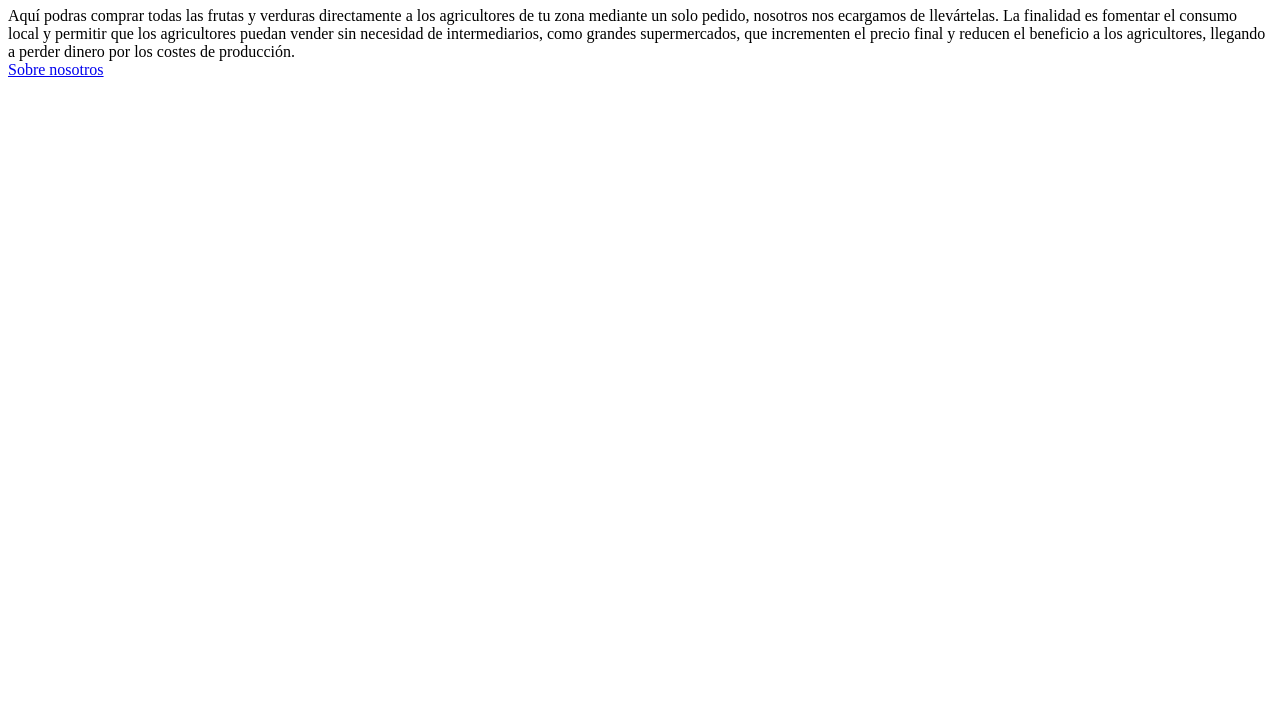
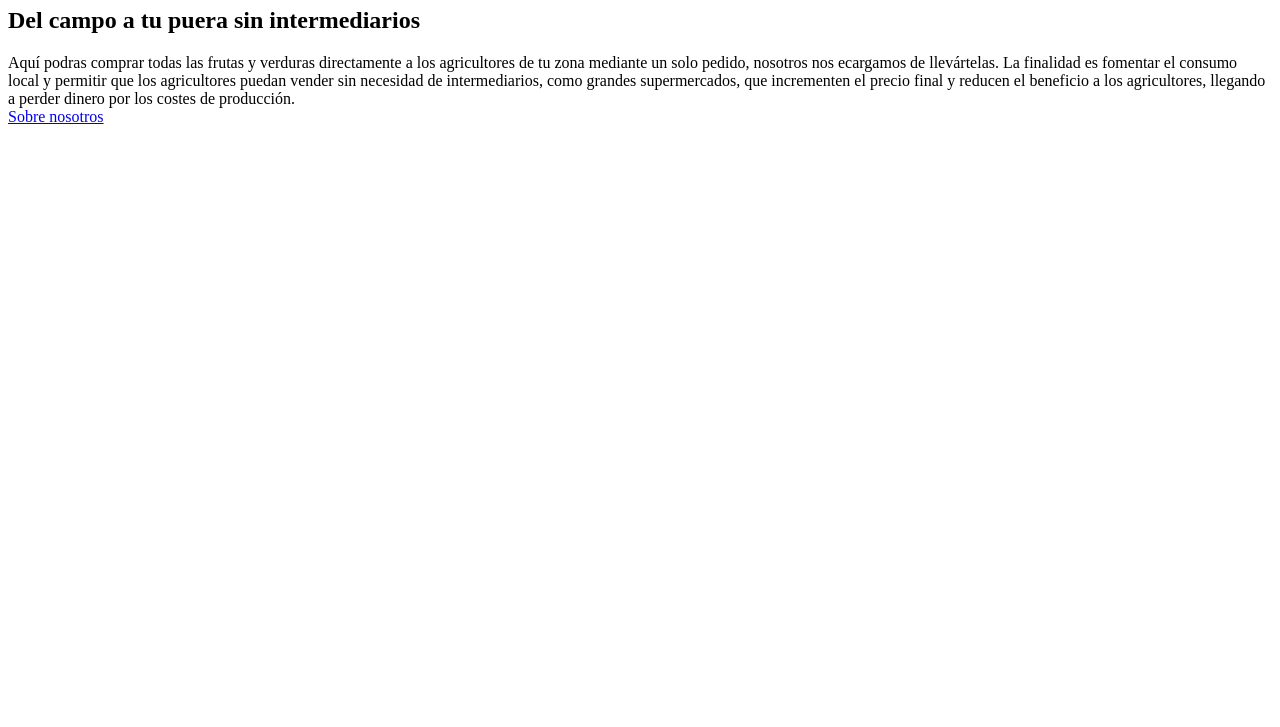
Before and after one commit to Pablo1220/frut.io, a plain HTML site: page index.html in a window 1280 px wide. Shown: the part 73-800 px from the top of the page. Drawn offline with Linux system fonts and the light colour scheme.

Commit message:
add modelo 1

```diff
--- a/index.html
+++ b/index.html
@@ -5,6 +5,7 @@
     </head>
     <body>
         <h1>Bienvenido a EveryFruit</h1>
+        <h2>Del campo a tu puera sin intermediarios</h2>
         <p>Aquí podras comprar todas las frutas y verduras directamente a los agricultores de tu zona mediante un solo pedido,
         nosotros nos ecargamos de llevártelas. La finalidad es fomentar el consumo local y permitir que los agricultores puedan
         vender sin necesidad de intermediarios, como grandes supermercados, que incrementen el precio final y reducen el beneficio
```
